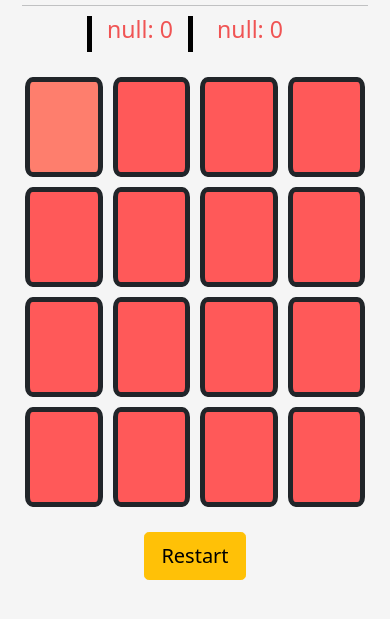
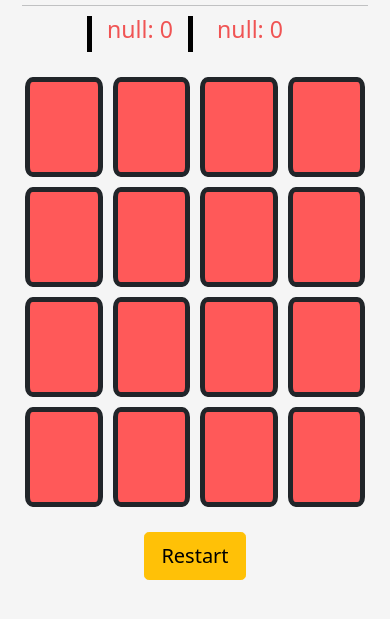
Before and after one commit to KRISCHOMAT/sound-memory, a website: page main.html in a window 390 px wide. In both pictures the pointer is over the element 63 px from the left and 209 px from the top of the page. Shown: the part 83-702 px from the top of the page. Drawn offline with nearby package versions, Linux system fonts and the light colour scheme.

Commit message:
Prevent Hover on Mobile Devices

```diff
--- a/public/css/styles.css
+++ b/public/css/styles.css
@@ -116,7 +116,17 @@ hr {
   display: block;
 }
 
+.hidden{
+
+}
 
 #startButton{
   margin: 32px;
 }
+
+
+@media (hover:none){
+  .memoryCard:hover {
+    background-color: #FF5959;
+  }
+}
```
